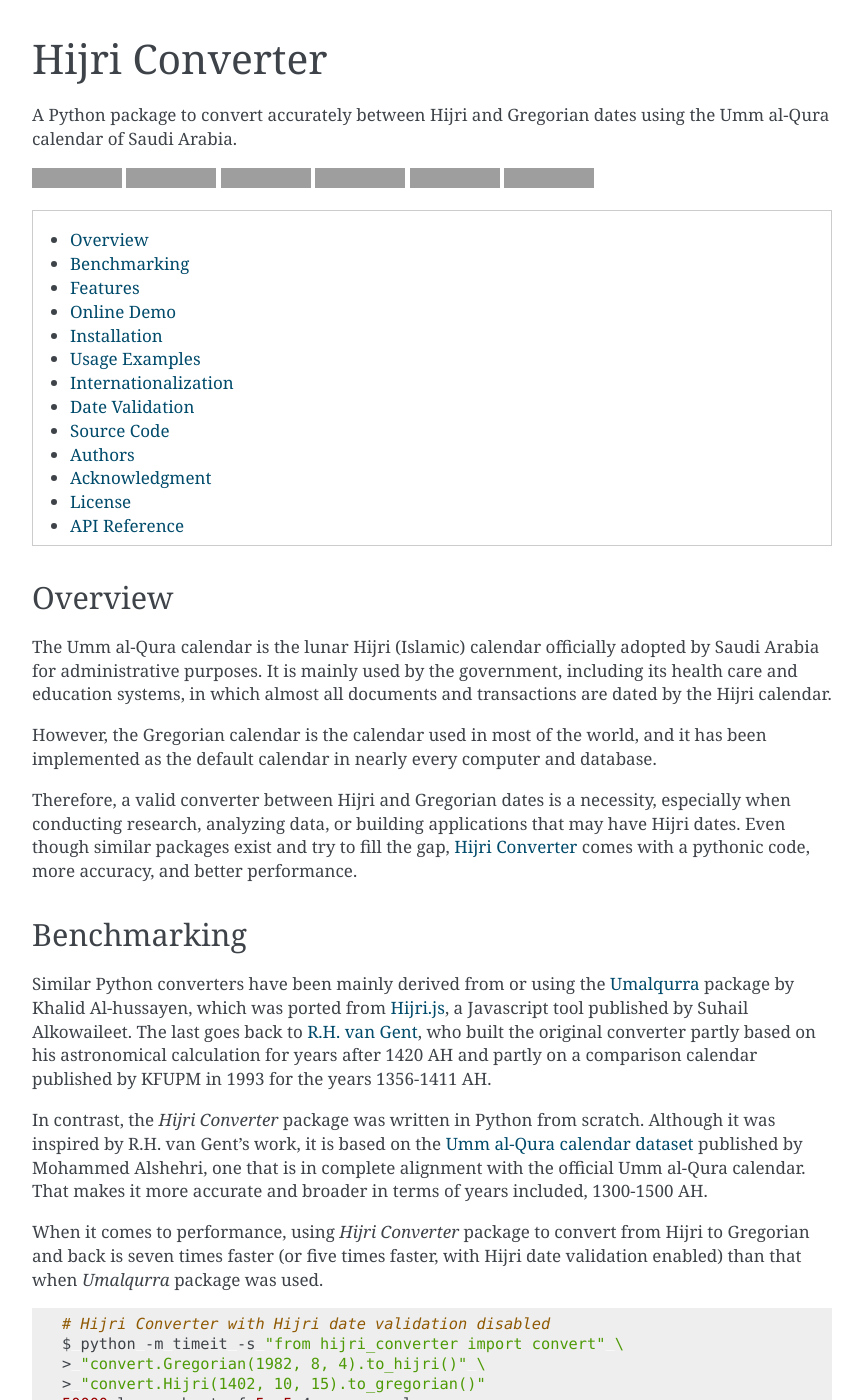
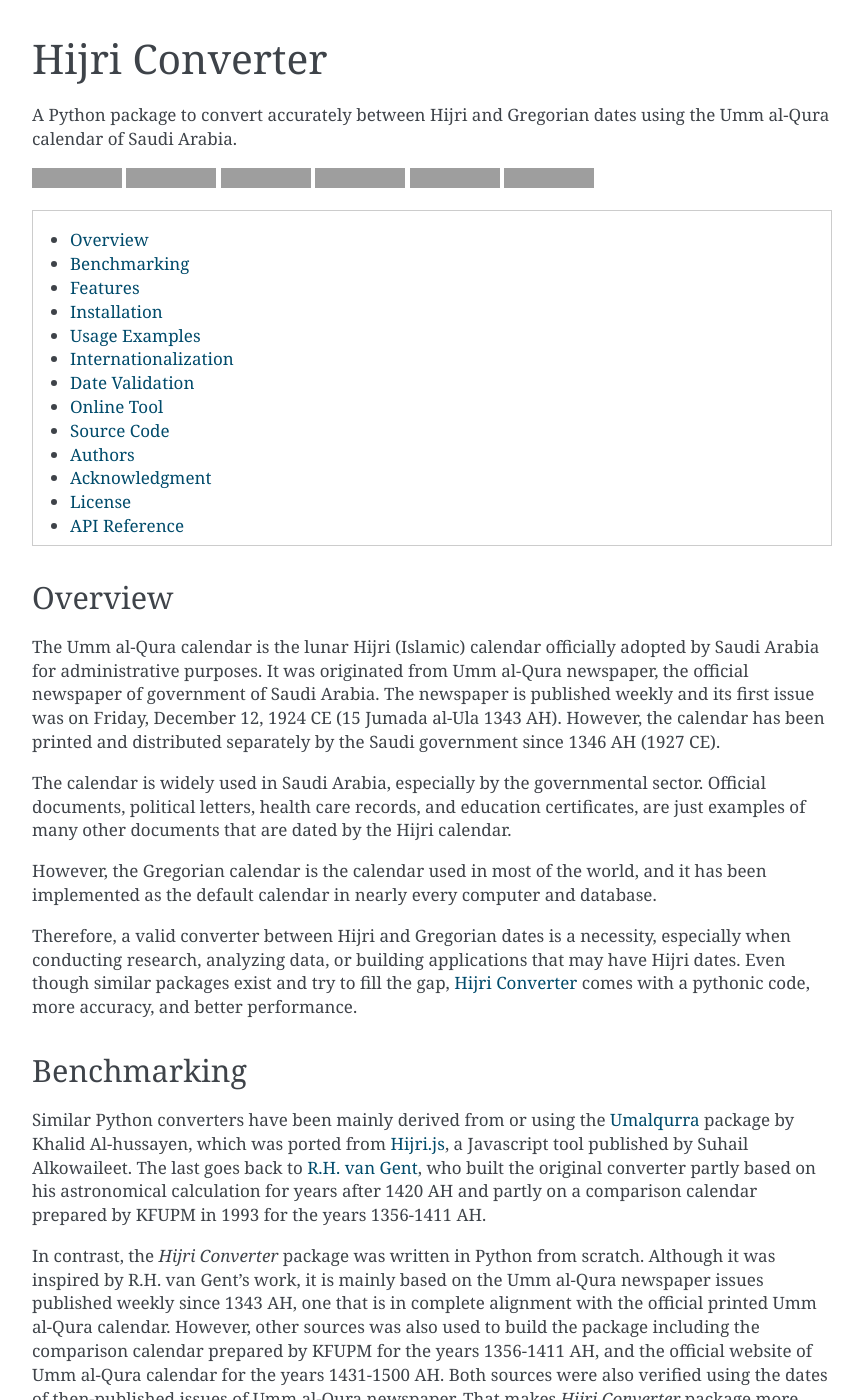
Before and after one commit to dralshehri/hijridate, a Sphinx documentation site: the page built from docs/index.rst, in a window 1280 px wide and 1400 px high, cut to the strip 0-1400 px from the top of the window. Shown: the whole strip, without its empty margins (168-1031 px from the left). Built offline with Sphinx 7.4.7, drawn with Linux system fonts in a browser that asks for light colours; some of the changed text lies outside the part shown; grey boxes are pictures that could not be loaded.

Commit message:
update documentation

```diff
--- a/docs/index.rst
+++ b/docs/index.rst
@@ -39,9 +39,17 @@
 --------
 
 The Umm al-Qura calendar is the lunar Hijri (Islamic) calendar officially
-adopted by Saudi Arabia for administrative purposes. It is mainly used by the
-government, including its health care and education systems, in which almost
-all documents and transactions are dated by the Hijri calendar.
+adopted by Saudi Arabia for administrative purposes. It was originated from
+Umm al-Qura newspaper, the official newspaper of government of Saudi Arabia.
+The newspaper is published weekly and its first issue was on Friday,
+December 12, 1924 CE (15 Jumada al-Ula 1343 AH). However, the calendar has
+been printed and distributed separately by the Saudi government since 1346 AH
+(1927 CE).
+
+The calendar is widely used in Saudi Arabia, especially by the governmental
+sector. Official documents, political letters, health care records, and
+education certificates, are just examples of many other documents that are
+dated by the Hijri calendar.
 
 However, the Gregorian calendar is the calendar used in most of the world,
 and it has been implemented as the default calendar in nearly every computer
@@ -61,13 +69,18 @@
 a Javascript tool published by Suhail Alkowaileet. The last goes back to
 `R.H. van Gent`_, who built the original converter partly based on his
 astronomical calculation for years after 1420 AH and partly on a comparison
-calendar published by KFUPM in 1993 for the years 1356-1411 AH.
+calendar prepared by KFUPM in 1993 for the years 1356-1411 AH.
 
 In contrast, the *Hijri Converter* package was written in Python from scratch.
-Although it was inspired by R.H. van Gent's work, it is based on the
-`Umm al-Qura calendar dataset`_ published by Mohammed Alshehri, one that is in
-complete alignment with the official Umm al-Qura calendar. That makes it more
-accurate and broader in terms of years included, 1300-1500 AH.
+Although it was inspired by R.H. van Gent's work, it is mainly based on the
+Umm al-Qura newspaper issues published weekly since 1343 AH, one that is in
+complete alignment with the official printed Umm al-Qura calendar. However,
+other sources was also used to build the package including the comparison
+calendar prepared by KFUPM for the years 1356-1411 AH, and the official website
+of Umm al-Qura calendar for the years 1431-1500 AH. Both sources were also
+verified using the dates of then-published issues of Umm al-Qura newspaper.
+That makes *Hijri Converter* package more accurate and broader in terms of
+years included, 1343-1500 AH.
 
 When it comes to performance, using *Hijri Converter* package to convert from
 Hijri to Gregorian and back is seven times faster (or five times faster, with
@@ -102,7 +115,9 @@
 +---------------------------+-------------------+-------------------+
 |         Item              |  Hijri Converter  |     Umalqurra     |
 +===========================+===================+===================+
-| Accuracy [#]_             | 100%              | 99.79%            |
+| Years included            | 1343-1500 AH      | 1356-1500 AH      |
++---------------------------+-------------------+-------------------+
+| Accuracy [#]_             | 100%              | 91.6%             |
 +---------------------------+-------------------+-------------------+
 | Performance [#]_          | 7x faster         | 1x                |
 +---------------------------+-------------------+-------------------+
@@ -120,7 +135,6 @@
 .. _Umalqurra: https://pypi.org/project/umalqurra/
 .. _Hijri.js: https://github.com/xsoh/Hijri.js
 .. _`R.H. van Gent`: http://www.staff.science.uu.nl/~gent0113/islam/ummalqura.htm
-.. _Umm al-Qura calendar dataset: https://github.com/dralshehri/ummalqura-calendar
 
 Features
 --------
@@ -137,15 +151,8 @@
 - Thoroughly tested on all supported python versions.
 
 .. note::
-   The conversion is valid for dates from the beginning of 1356 AH
-   (14 March 1937 CE) to the end of 1500 AH (16 November 2077 CE).
-
-Online Demo
------------
-
-The following website implements a simple conversion tool using this package:
-
-https://www.dralshehri.com/hijri-converter/
+   The conversion is valid for dates from the beginning of 1343 AH
+   (1 August 1924 CE) to the end of 1500 AH (16 November 2077 CE).
 
 Installation
 ------------
@@ -287,6 +294,14 @@
    Traceback...
    OverflowError: date out of range
 
+Online Tool
+-----------
+
+The following is a simple conversion tool that was developed to try converting
+between dates using latest version of *Hijri Converter* package:
+
+https://www.dralshehri.com/hijri-converter/
+
 Source Code
 -----------
 
@@ -324,6 +339,7 @@
 .. autoclass:: Hijri
 .. autoclass:: Gregorian
 
-.. [#] Tested against official printed calendars.
-.. [#] With Hijri date validation disabled in *Hijri Converter* package; to be
+.. [#] Verified with the years 1343-1355 AH included, which are missing from
+       *Umalqurra* package but can produce wrong dates when used.
+.. [#] Hijri date validation was disabled in *Hijri Converter* package; to be
        comparable with *Umalqurra* package.
```
